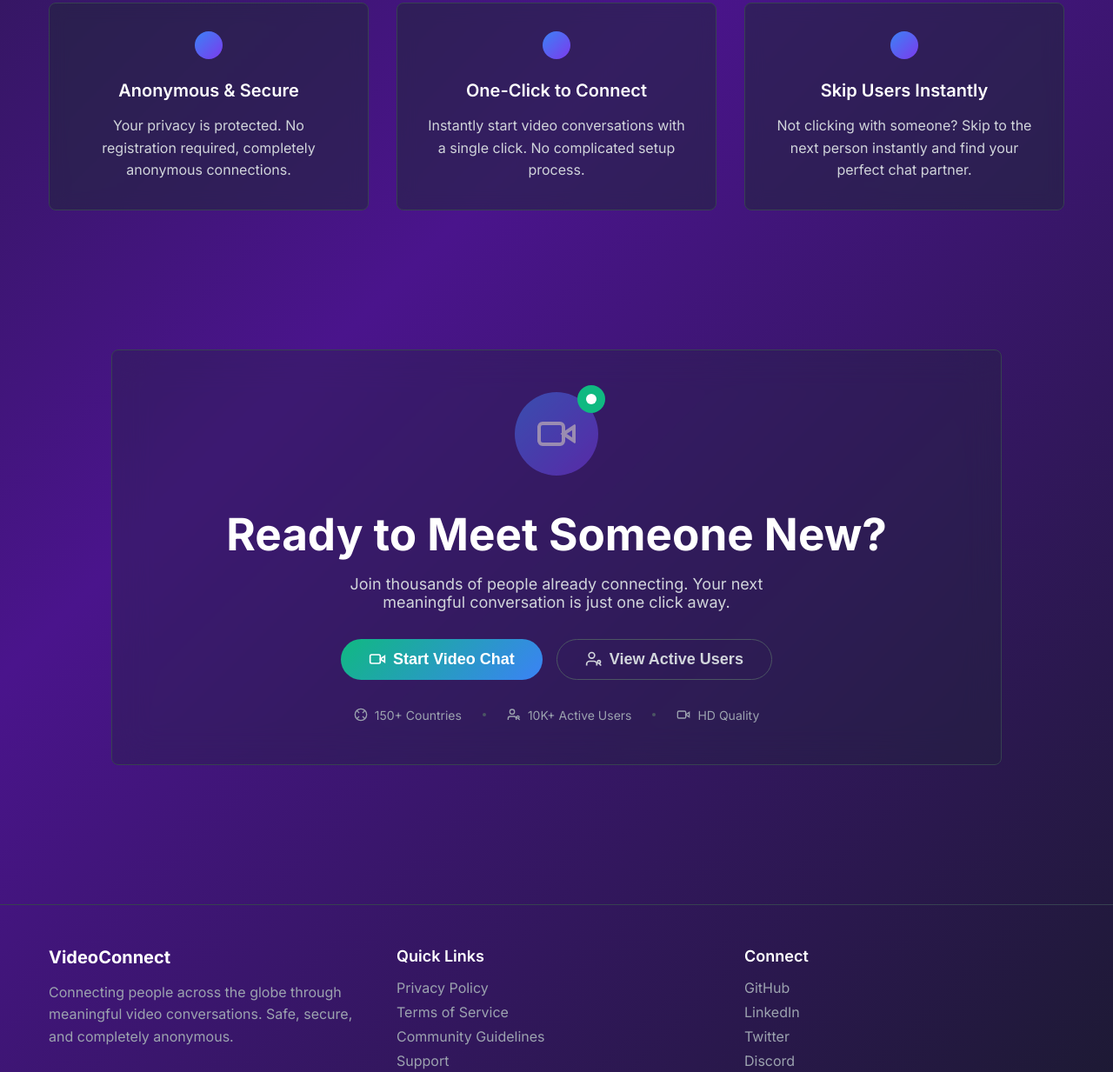
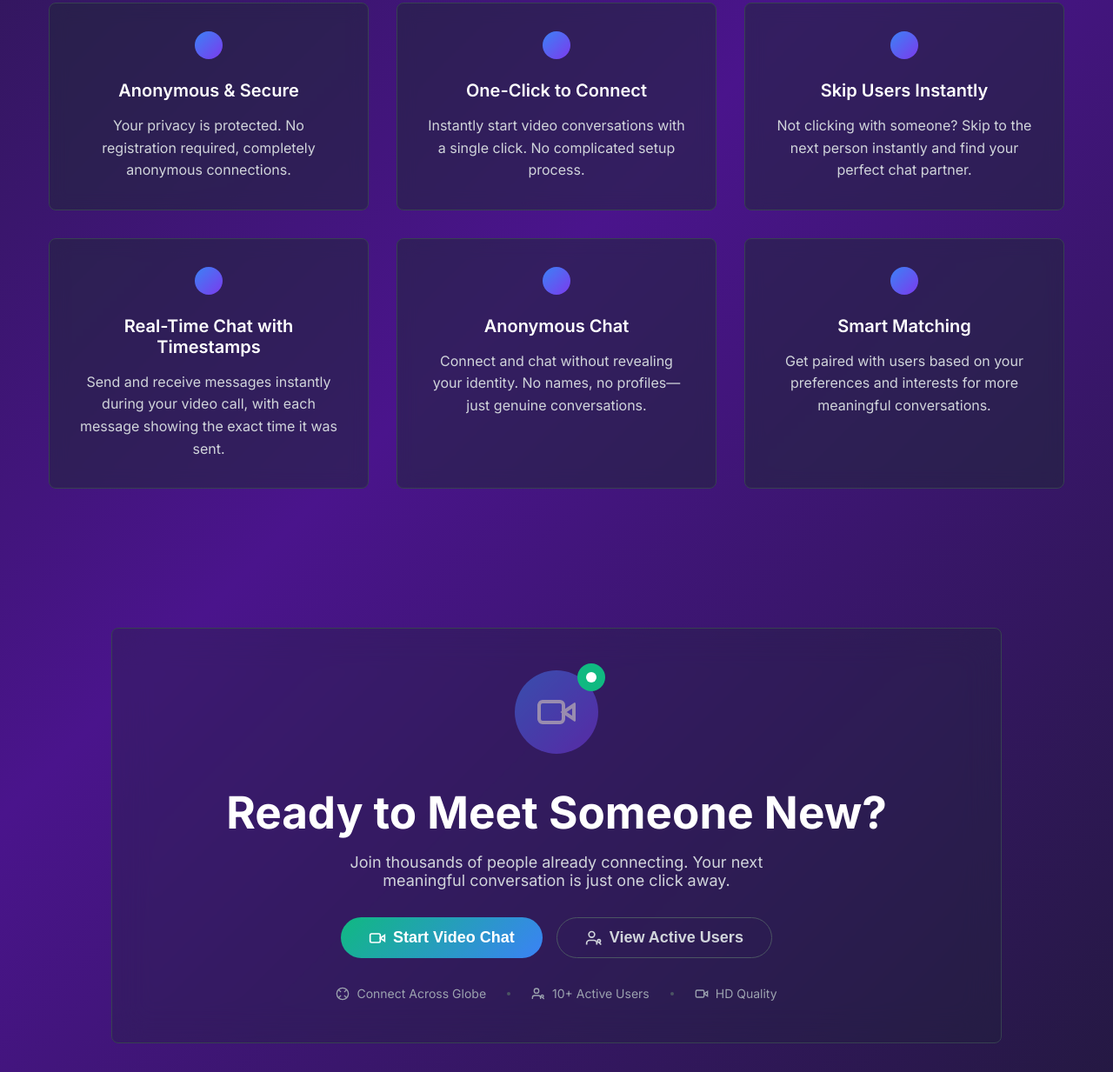
Before and after one commit to siddhant0022/webrtc, a website: page public/index.html in a window 1280 px wide. Shown: the part 1082-2315 px from the top of the page at 87% size. Drawn offline with nearby package versions, Linux system fonts and the light colour scheme; no server answers.

Commit message:
updated ui

```diff
--- a/public/index.html
+++ b/public/index.html
@@ -3,7 +3,7 @@
 <head>
     <meta charset="UTF-8">
     <meta name="viewport" content="width=device-width, initial-scale=1.0">
-    <title>VideoConnect - Connect with Strangers Instantly</title>
+    <title>VideoChat - Connect with Strangers Instantly</title>
     <meta name="description" content="Start real-time video conversations with random people around the world. Anonymous, secure, and instant connections.">
     <meta name="author" content="Siddhant">
 
@@ -92,6 +92,43 @@
                     <h3>Skip Users Instantly</h3>
                     <p>Not clicking with someone? Skip to the next person instantly and find your perfect chat partner.</p>
                 </div>
+
+                <!-- New Feature: Real-Time Chat with Timestamps -->
+                <div class="feature-card">
+                    <div class="feature-icon">
+                        <svg width="32" height="32" viewBox="0 0 24 24" fill="none" stroke="currentColor" stroke-width="2">
+                            <rect x="3" y="5" width="18" height="14" rx="2" ry="2"></rect>
+                            <path d="M8 10h.01M12 10h.01M16 10h.01M8 14h.01M12 14h.01M16 14h.01"></path>
+                        </svg>
+                    </div>
+                    <h3>Real-Time Chat with Timestamps</h3>
+                    <p>Send and receive messages instantly during your video call, with each message showing the exact time it was sent.</p>
+                </div>
+
+                <!-- New Feature: Anonymous Chat -->
+                <div class="feature-card">
+                    <div class="feature-icon">
+                        <svg width="32" height="32" viewBox="0 0 24 24" fill="none" stroke="currentColor" stroke-width="2">
+                            <circle cx="12" cy="12" r="10"></circle>
+                            <path d="M12 16v.01"></path>
+                            <path d="M12 8a4 4 0 0 1 4 4"></path>
+                        </svg>
+                    </div>
+                    <h3>Anonymous Chat</h3>
+                    <p>Connect and chat without revealing your identity. No names, no profiles—just genuine conversations.</p>
+                </div>
+
+                <!-- New Feature: Smart Matching -->
+                <div class="feature-card">
+                    <div class="feature-icon">
+                        <svg width="32" height="32" viewBox="0 0 24 24" fill="none" stroke="currentColor" stroke-width="2">
+                            <path d="M12 2a10 10 0 1 0 10 10A10 10 0 0 0 12 2Zm0 18a8 8 0 1 1 8-8a8 8 0 0 1-8 8Z"></path>
+                            <path d="M15 9l-3 3l-3-3"></path>
+                        </svg>
+                    </div>
+                    <h3>Smart Matching</h3>
+                    <p>Get paired with users based on your preferences and interests for more meaningful conversations.</p>
+                </div>
             </div>
         </div>
     </section>
@@ -139,7 +176,7 @@
                             <path d="m14.83 14.83 4.24 4.24"></path>
                             <path d="m9.17 14.83-4.24 4.24"></path>
                         </svg>
-                        <span>150+ Countries</span>
+                        <span>Connect Across Globe</span>
                     </div>
                     <div class="stat-divider"></div>
                     <div class="stat">
@@ -148,7 +185,7 @@
                             <circle cx="9" cy="7" r="4"></circle>
                             <path d="m22 21-3-3m0 0a2 2 0 0 0 0-4 2 2 0 0 0 0 4"></path>
                         </svg>
-                        <span>10K+ Active Users</span>
+                        <span>10+ Active Users</span>
                     </div>
                     <div class="stat-divider"></div>
                     <div class="stat">
@@ -168,7 +205,7 @@
         <div class="container">
             <div class="footer-content">
                 <div class="footer-section">
-                    <h3>VideoConnect</h3>
+                    <h3>VideoChat</h3>
                     <p>Connecting people across the globe through meaningful video conversations. Safe, secure, and completely anonymous.</p>
                 </div>
 
@@ -194,7 +231,7 @@
             </div>
 
             <div class="footer-bottom">
-                <p>Built with ❤️ by <span>Siddhant</span> • © 2025 VideoConnect. All rights reserved.</p>
+                <p>Built with ❤️ by <span>Siddhant</span> • © 2025 VideoChat. All rights reserved.</p>
             </div>
         </div>
     </footer>
```
Also changed, not shown: public/chat.html (+1 -1 lines).
